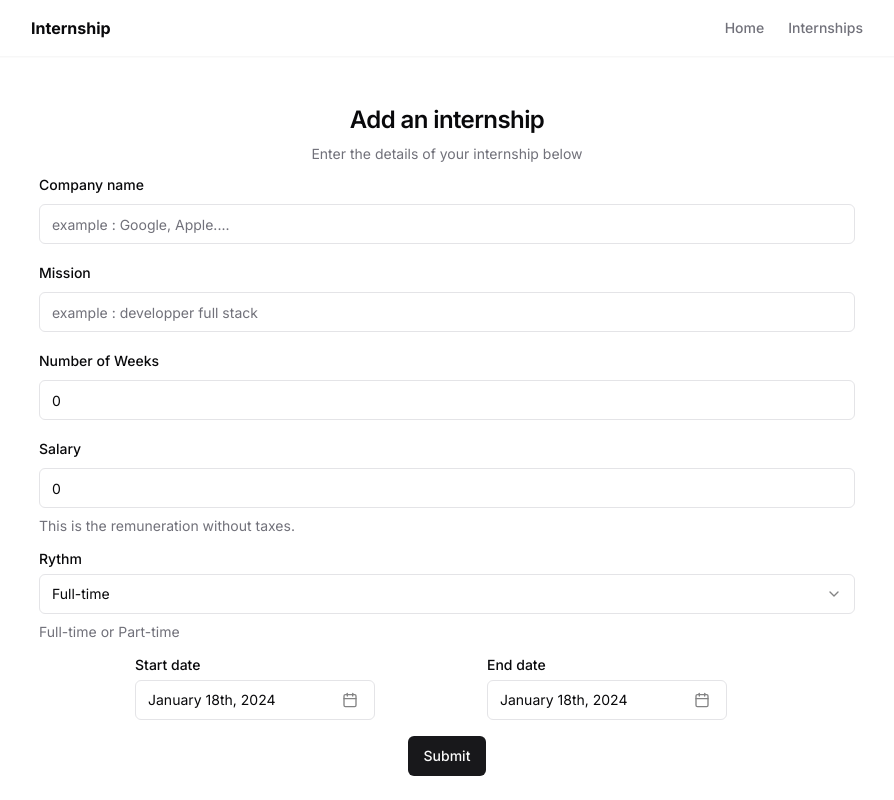
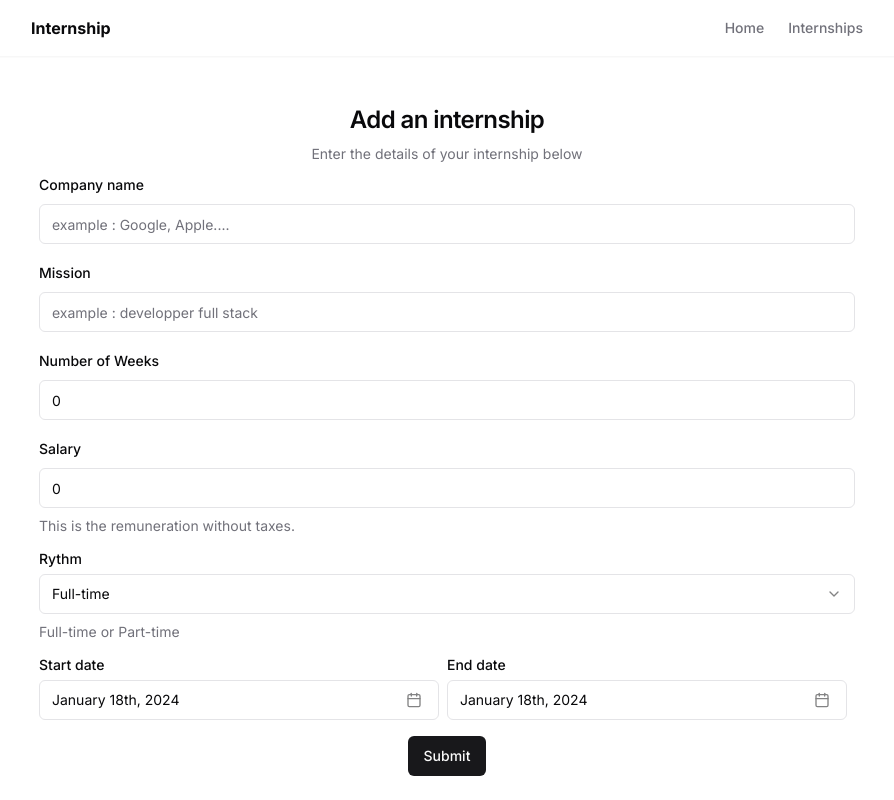
Before and after one commit to victorbillaud/internsheep, a Next.js app: page /dashboard/form in a window 1280 px wide. Shown: the whole page, without its empty margins (193-1087 px from the left). Built offline with nearby package versions, Linux system fonts and the light colour scheme; no server answers.

Commit message:
FIX : form

```diff
--- a/src/app/dashboard/form/form.tsx
+++ b/src/app/dashboard/form/form.tsx
@@ -170,12 +170,12 @@ export default function FormComponent() {
               )}
             />
 
-            <div className="flex flex-row justify-center space-x-20 flex-wrap mx-auto">
+            <div className="flex ">
               <FormField
                 control={form.control}
                 name="startDate"
                 render={({field}) => (
-                  <FormItem className="flex flex-col w-1/3">
+                  <FormItem className="flex flex-col w-1/2">
                     <FormLabel>Start date</FormLabel>
                     <Popover>
                       <PopoverTrigger asChild>
@@ -183,7 +183,7 @@ export default function FormComponent() {
                           <Button
                             variant={"outline"}
                             className={cn(
-                              "w-[240px] pl-3 text-left font-normal",
+                              "w-[400px] pl-3 text-left font-normal",
                               !field.value && "text-muted-foreground"
                             )}
                           >
@@ -209,7 +209,7 @@ export default function FormComponent() {
                 control={form.control}
                 name="endDate"
                 render={({field}) => (
-                  <FormItem className="flex flex-col w-1/3">
+                  <FormItem className="flex flex-col w-1/2">
                     <FormLabel>End date</FormLabel>
                     <Popover>
                       <PopoverTrigger asChild>
@@ -217,7 +217,7 @@ export default function FormComponent() {
                           <Button
                             variant={"outline"}
                             className={cn(
-                              "w-[240px] pl-3 text-left font-normal",
+                              "w-[400px] pl-3  text-left font-normal",
                               !field.value && "text-muted-foreground"
                             )}
                           >
```
